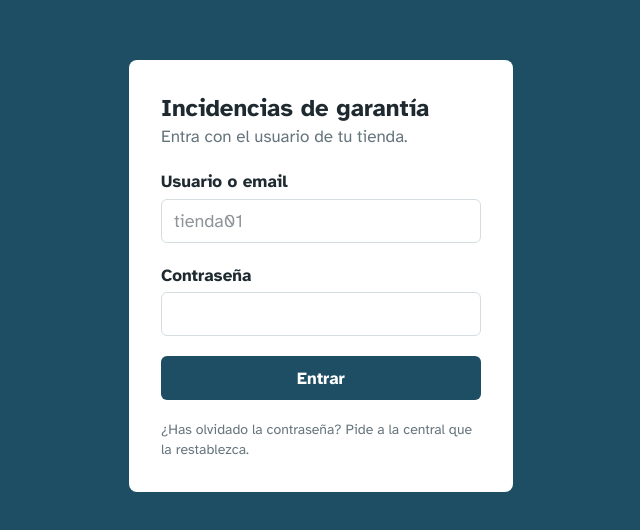
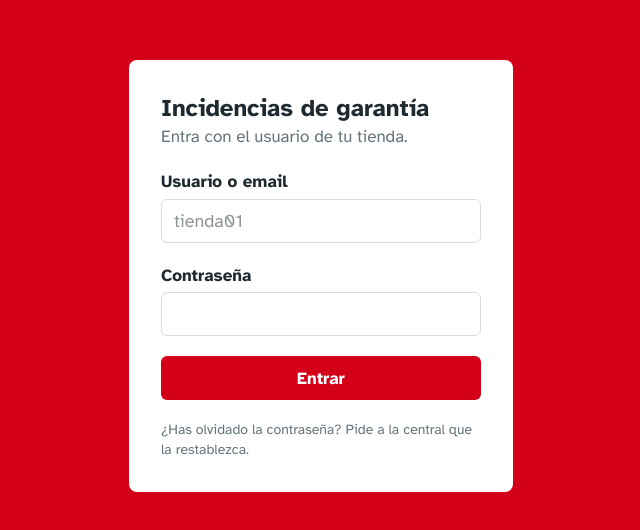
Before and after one commit to tescomaesp/plataforma-gestion-incidencias, a React (Vite) app in the folder web/: page /login in a window 1280 px wide. Shown: the part 124-654 px from the top of the page, without its empty margins (319-959 px from the left). Built offline with nearby package versions, Linux system fonts and the light colour scheme; no server answers.

Commit message:
Web: paleta roja Tescoma

```diff
--- a/web/src/index.css
+++ b/web/src/index.css
@@ -2,17 +2,21 @@
 
 @theme {
   --font-sans: "Atkinson Hyperlegible", "Segoe UI", system-ui, sans-serif;
-  --color-esmalte: #1D4E63;
-  --color-esmalte-oscuro: #153A4A;
-  --color-esmalte-claro: #E3EDF1;
+  /* Identidad Tescoma: rojo corporativo #D40019 (tomado del logo). */
+  --color-esmalte: #D40019;
+  --color-esmalte-oscuro: #A80014;
+  --color-esmalte-claro: #FDE8EA;
   --color-porcelana: #F5F7F8;
   --color-tinta: #1E2A30;
   --color-acero: #66757D;
   --color-linea: #D6DDE0;
   --color-ambar: #A8701A;
   --color-ambar-claro: #FBF1DF;
-  --color-tomate: #B23A2E;
-  --color-tomate-claro: #F9E6E3;
+  /* Errores en un rojo más oscuro, para no confundirlos con el rojo de marca. */
+  --color-tomate: #8E1B12;
+  --color-tomate-claro: #FBE3E1;
+  --color-pizarra: #1D4E63;
+  --color-pizarra-claro: #E3EDF1;
   --color-salvia: #3F7D5A;
   --color-salvia-claro: #E4F0E8;
 }
```
